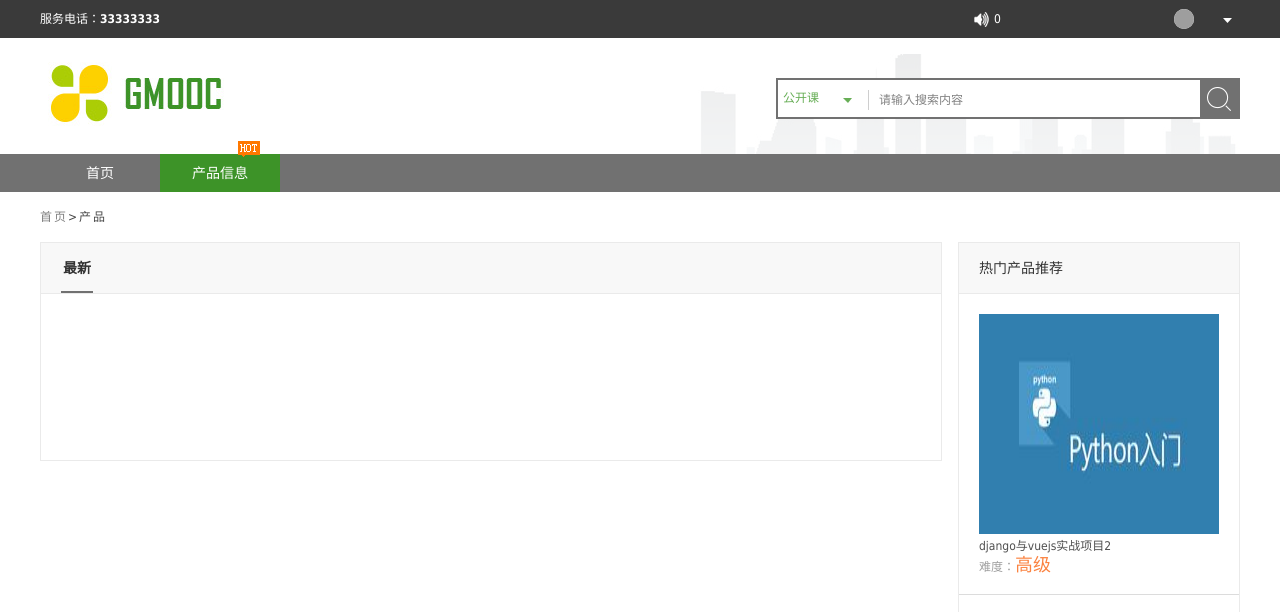
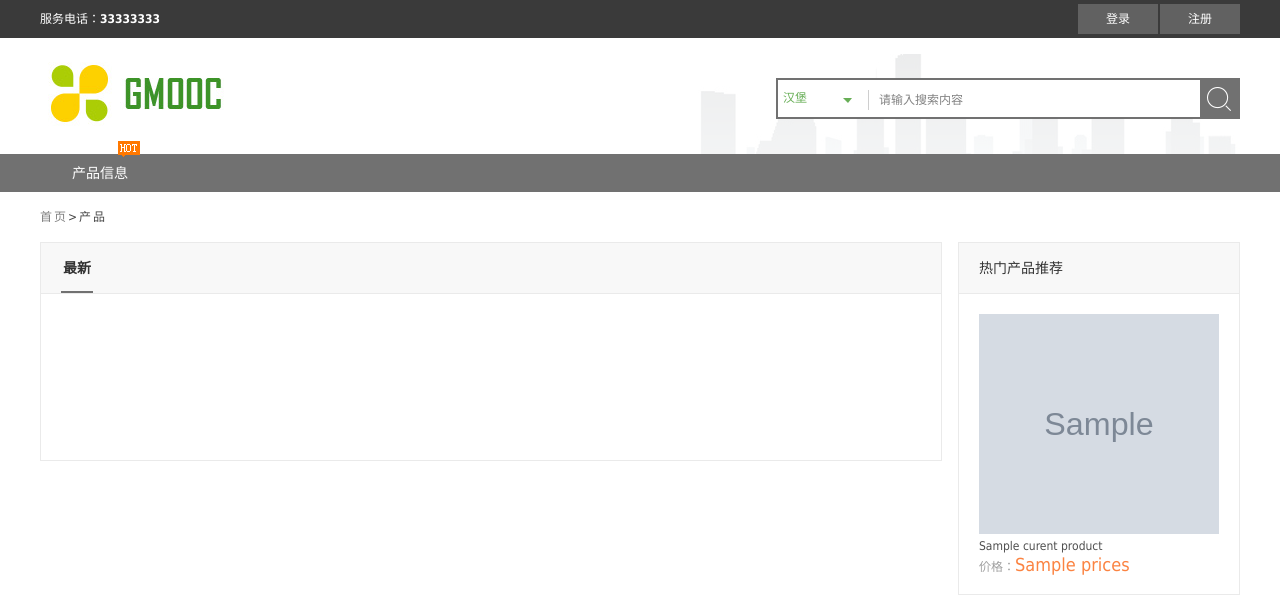
Before and after one commit to R1card0-tutu/sdwojiayoubao, a Django app: template templates/course-list.html in a window 1280 px wide. Shown: the top 612 px of the page. Run offline with Django 3.2, Linux system fonts and the light colour scheme; tables that the repository leaves empty hold one stand-in row (values such as "Sample post"); the template is opened without the code that fills it: values that come from a table or form of the project are taken from there, most other values are stand-ins (such as "Sample title", 1, 10 or a date in 2020); grey boxes marked "Sample" are stand-in pictures; parts of the project's set-up code (start-up, migrations or seed data) failed here and were passed over; grey boxes are pictures that could not be loaded.

Commit message:
add product

```diff
--- a/apps/products/views.py
+++ b/apps/products/views.py
@@ -12,6 +12,7 @@ class ProductView(View):
     def get(self, request):
         all_products = Produce.objects.all()
         all_users = UsersProfile.objects.all()
+        hot_products = all_products.order_by('click_nums')[:3]
         #对产品进行分页
         try:
             page = request.GET.get('page', 1)
@@ -27,4 +28,5 @@ class ProductView(View):
         return render(request,"course-list.html", {
             "all_products":products,
             "all_users":all_users,
+            "hot_products":hot_products,
         })
--- a/sdwojiayoubao/urls.py
+++ b/sdwojiayoubao/urls.py
@@ -26,12 +26,12 @@ from sdwojiayoubao.settings import MEDIA_ROOT
 
 urlpatterns = [
     url(r'^xadmin/', xadmin.site.urls),
-    url(r'^$', TemplateView.as_view(template_name="index.html"), name='index'),
+    # url(r'^$', TemplateView.as_view(template_name="index.html"), name='index'),
     url(r'^login/$', LoginView.as_view(), name='login'),
     url(r'^register/$', RegisterView.as_view(), name='register'),
     url(r'^captcha/', include('captcha.urls')),
     url(r'^active/(?P<active_code>.*)/$', ActiveUserView.as_view(), name='user_active'),
-    url(r'^product/$', ProductView.as_view(), name="product"),
+    url(r'^$', ProductView.as_view(), name="product"),
     url(r'^forget/$', ForgetPwdView.as_view(), name="forget_pwd"),
     url(r'^reset/(?P<active_code>.*)/$', ResetView.as_view(), name='reset_pwd'),
     url(r'^modify_pwd/$', ModifyPwdView.as_view(), name="modify_pwd"),
--- a/templates/base.html
+++ b/templates/base.html
@@ -19,22 +19,22 @@
 <section class="headerwrap ">
     <header>
         <div class=" header">
-            <div class="top">
+            {% if request.user.is_authenticated %}
+                <div class="top">
                 <div class="wp">
-                    <div class="fl"><p>服务电话：<b>33333333</b></p></div>
+                    <div class="fl">
+                        <p>服务电话：<b>88888888888</b></p>
+                    </div>
                     <!--登录后跳转-->
-
-
                     <div class="personal">
                         <dl class="user fr">
-                            <dd>{{ all_users.name }}<img class="down fr" src="{% static 'images/top_down.png' %}"/></dd>
-                            <dt><img width="20" height="20"
-                                     src="{% static 'media/image/2016/12/default_big_14.png' %}"/></dt>
+                            <dd>bobby<img class="down fr" src="/static/images/top_down.png"/></dd>
+                            <dt><img width="20" height="20" src="/static/media/image/2016/12/default_big_14.png"/></dt>
                         </dl>
                         <div class="userdetail">
                             <dl>
-                                <dt><img width="80" height="80"
-                                         src="{% static 'media/image/2016/12/default_big_14.png' %}"/></dt>
+                                <dt><img width="80" height="80" src="/static/media/image/2016/12/default_big_14.png"/>
+                                </dt>
                                 <dd>
                                     <h2>django</h2>
                                     <p>bobby</p>
@@ -46,30 +46,42 @@
                             </div>
                         </div>
                     </div>
-                    <a href="usercenter-message.html">
-                        <div class="msg-num"><span id="MsgNum">0</span></div>
-                    </a>
 
 
                 </div>
             </div>
+                {% else %}
+                <div class="top">
+                <div class="wp">
+                    <div class="fl">
+                        <p>服务电话：<b>33333333</b></p>
+                    </div>
+                    <!--登录后跳转-->
+
+
+                    <a style="color:white" class="fr registerbtn" href="{% url 'register' %}">注册</a>
+                    <a style="color:white" class="fr loginbtn" href="{% url 'login' %}">登录</a>
+
+
+
+                </div>
+            </div>
+            {% endif %}
 
             <div class="middle">
                 <div class="wp">
-                    <a href="index.html"><img class="fl" src="{% static 'images/logo.jpg' %}"/></a>
+                    <a href="index.html"><img class="fl" src="/static/images/logo.jpg"/></a>
                     <div class="searchbox fr">
                         <div class="selectContainer fl">
-                            <span class="selectOption" id="jsSelectOption" data-value="course">
-                                公开课
-                            </span>
+                            <span class="selectOption" id="jsSelectOption" data-value="course"> 汉堡</span>
                             <ul class="selectMenu" id="jsSelectMenu">
-                                <li data-value="course"> 汉堡</li>
-{#                                <li data-value="org"> 课程机构</li>#}
-{#                                <li data-value="teacher"> 授课老师</li>#}
+                                <li data-value="course">汉堡</li>
+{#                                <li data-value="org">课程机构</li>#}
+{#                                <li data-value="teacher">授课老师</li>#}
                             </ul>
                         </div>
                         <input id="search_keywords" class="fl" type="text" value="" placeholder="请输入搜索内容"/>
-                        <img class="search_btn fr" id="jsSearchBtn" src="{% static 'images/search_btn.png' %}"/>
+                        <img class="search_btn fr" id="jsSearchBtn" src="/static/images/search_btn.png"/>
                     </div>
                 </div>
             </div>
@@ -79,16 +91,16 @@
                 <div class="nav">
                     <div class="wp">
                         <ul>
-                            <li><a href="{% url 'index' %}">首页</a></li>
-                            <li class="active">
-                                <a href="course-list.html">
-                                    产品信息<img class="hot" src="{% static 'images/nav_hot.png' %}">
+{#                            <li class="active"><a href="{% url 'index' %}">首页</a></li>#}
+                            <li>
+                                <a href="{% url 'product' %}">
+                                    产品信息<img class="hot" src="/static/images/nav_hot.png">
                                 </a>
                             </li>
-                            {#							<li >#}
-                            {#								<a href="teachers-list.html">授课教师</a>#}
-                            {#							</li>#}
-                            {#							<li ><a href="org-list.html">授课机构</a></li>#}
+{#                            <li>#}
+{#                                <a href="teachers-list.html">授课教师</a>#}
+{#                            </li>#}
+{#                            <li><a href="org-list.html">授课机构</a></li>#}
                         </ul>
                     </div>
                 </div>
@@ -97,6 +109,7 @@
         </div>
     </header>
 </section>
+
 <!--crumbs start-->
 {% block custom_bread %}
 <section>
--- a/templates/course-list.html
+++ b/templates/course-list.html
@@ -80,45 +80,21 @@
                 <div class="right layout">
                     <div class="head">热门产品推荐</div>
                     <div class="group_recommend">
-
-                        <dl>
+                    {% for curent_product in hot_products %}
+                    <dl>
                             <dt>
                                 <a target="_blank" href="">
                                     <img width="240" height="220" class="scrollLoading"
-                                         src="{% static 'media/courses/2016/11/540e57300001d6d906000338-240-135_n0L8vbw.jpg' %}"/>
+                                         data-url="{{ MEDIA_URL }}{{ curent_product.image }}"/>
                                 </a>
                             </dt>
                             <dd>
-                                <a target="_blank" href=""><h2> django与vuejs实战项目2</h2></a>
-                                <span class="fl">难度：<i class="key">高级</i></span>
+                                <a target="_blank" href=""><h2> {{ curent_product.name }}</h2></a>
+                                <span class="fl">价格：<i class="key">{{ curent_product.prices }}</i></span>
                             </dd>
                         </dl>
+                    {% endfor %}
 
-                        <dl>
-                            <dt>
-                                <a target="_blank" href="">
-                                    <img width="240" height="220" class="scrollLoading"
-                                         src="{% static 'media/courses/2016/12/python面向对象.jpg' %}"/>
-                                </a>
-                            </dt>
-                            <dd>
-                                <a target="_blank" href=""><h2> python面向对象</h2></a>
-                                <span class="fl">难度：<i class="key">中级</i></span>
-                            </dd>
-                        </dl>
-
-                        <dl>
-                            <dt>
-                                <a target="_blank" href="">
-                                    <img width="240" height="220" class="scrollLoading"
-                                         src="{% static 'media/courses/2016/12/python文件处理.jpg' %}"/>
-                                </a>
-                            </dt>
-                            <dd>
-                                <a target="_blank" href=""><h2> python文件处理</h2></a>
-                                <span class="fl">难度：<i class="key">中级</i></span>
-                            </dd>
-                        </dl>
 
 
                     </div>
```
